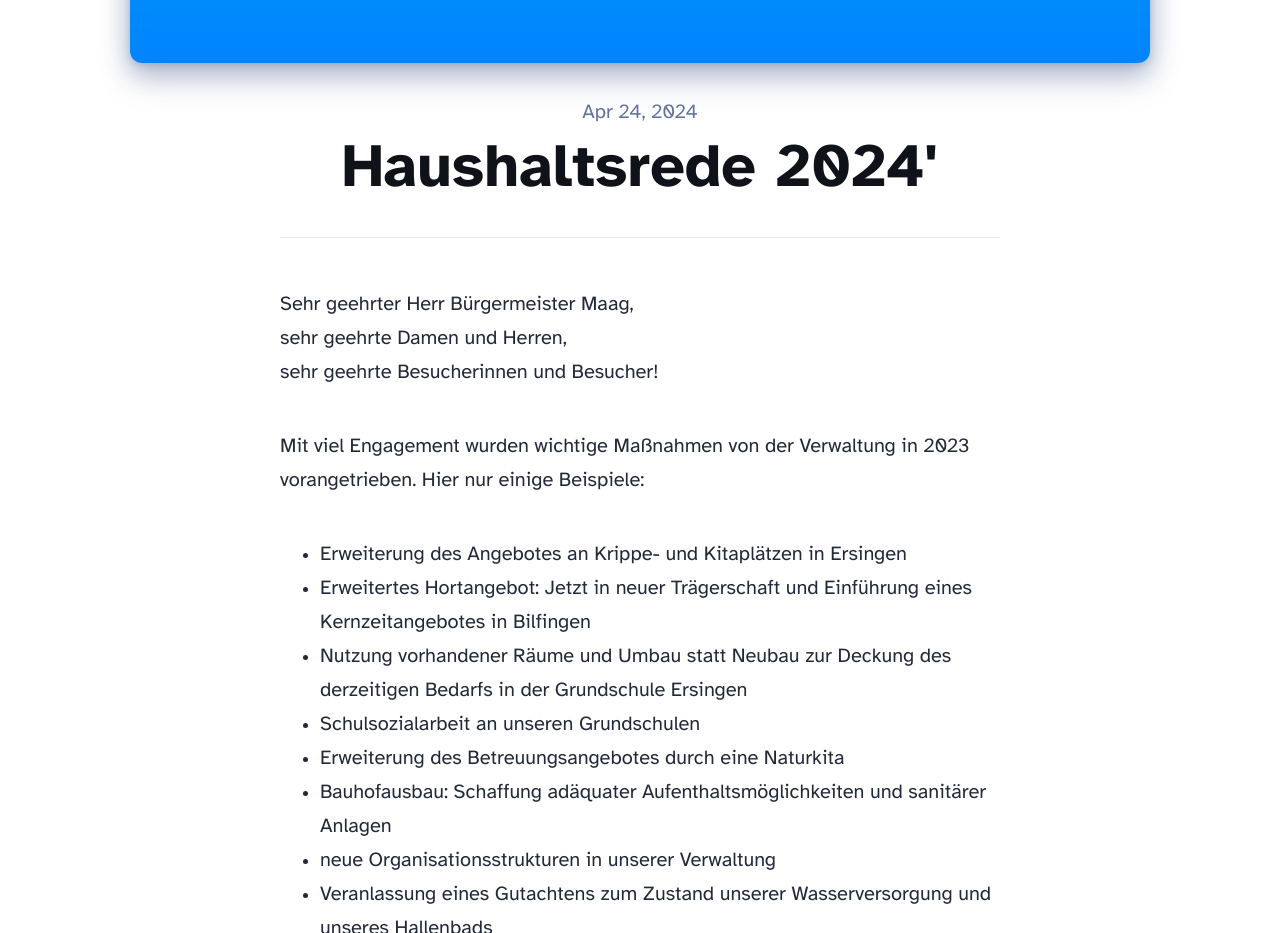
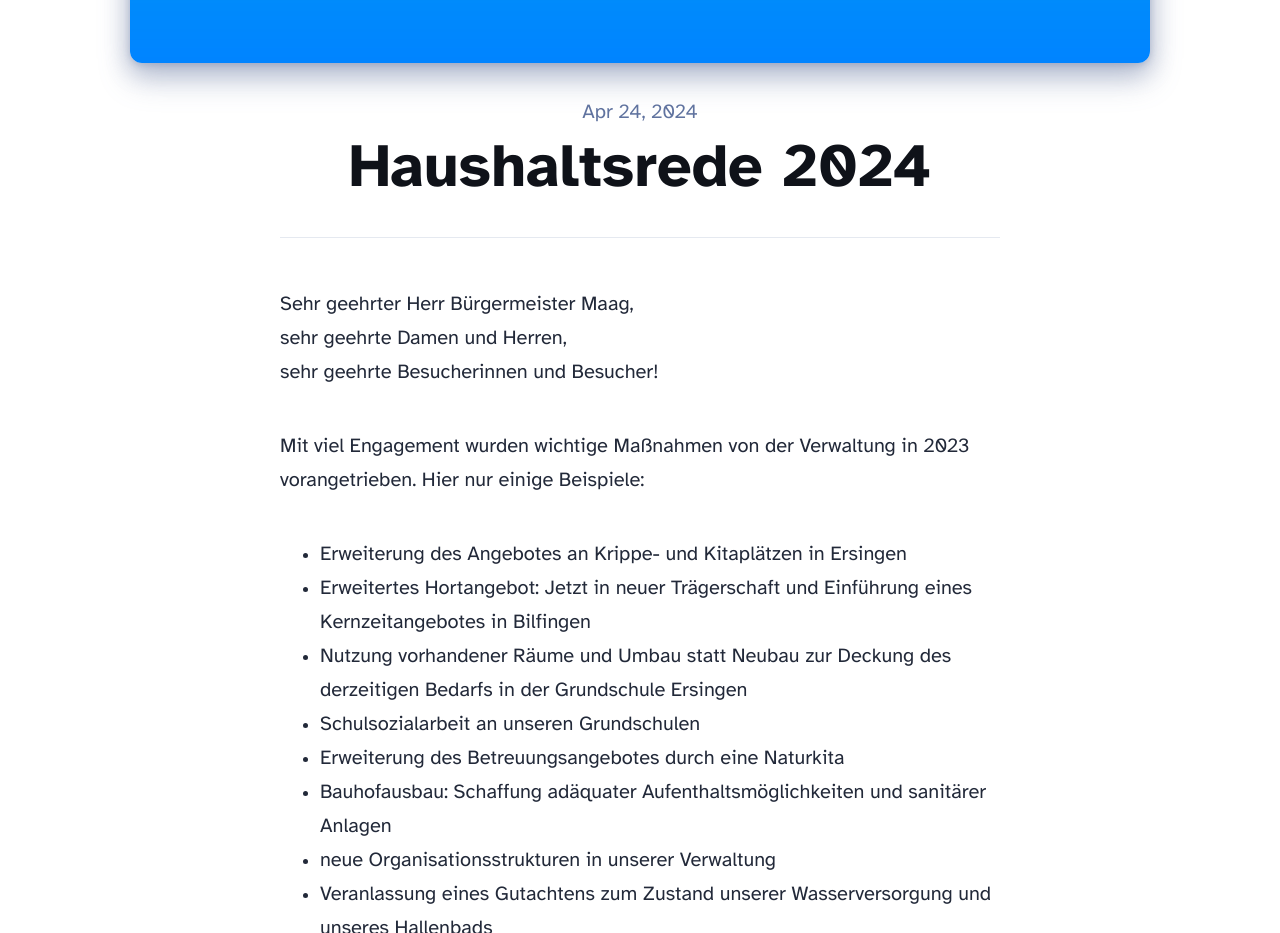
Before and after one commit to Lennart01/mum-kaempfelbach, an Astro site: page /blog/haushaltsrede_2024 in a window 1280 px wide. Shown: the part 840-1773 px from the top of the page. Built offline with nearby package versions, Linux system fonts and the light colour scheme; Astro itself is replaced by a stand-in of ours.

Commit message:
typo hotfix
Signed-off-by: Lennart Krauch <lennart.krauch@inovex.de>

```diff
--- a/src/content/blog/haushaltsrede_2024.md
+++ b/src/content/blog/haushaltsrede_2024.md
@@ -1,5 +1,5 @@
 ---
-title: Haushaltsrede 2024'
+title: 'Haushaltsrede 2024'
 description: 'Haushaltsrede 2024
 für die Fraktion Liste Mensch und Umwelt Kämpfelbach'
 pubDate: 'Apr 24 2024'
```
